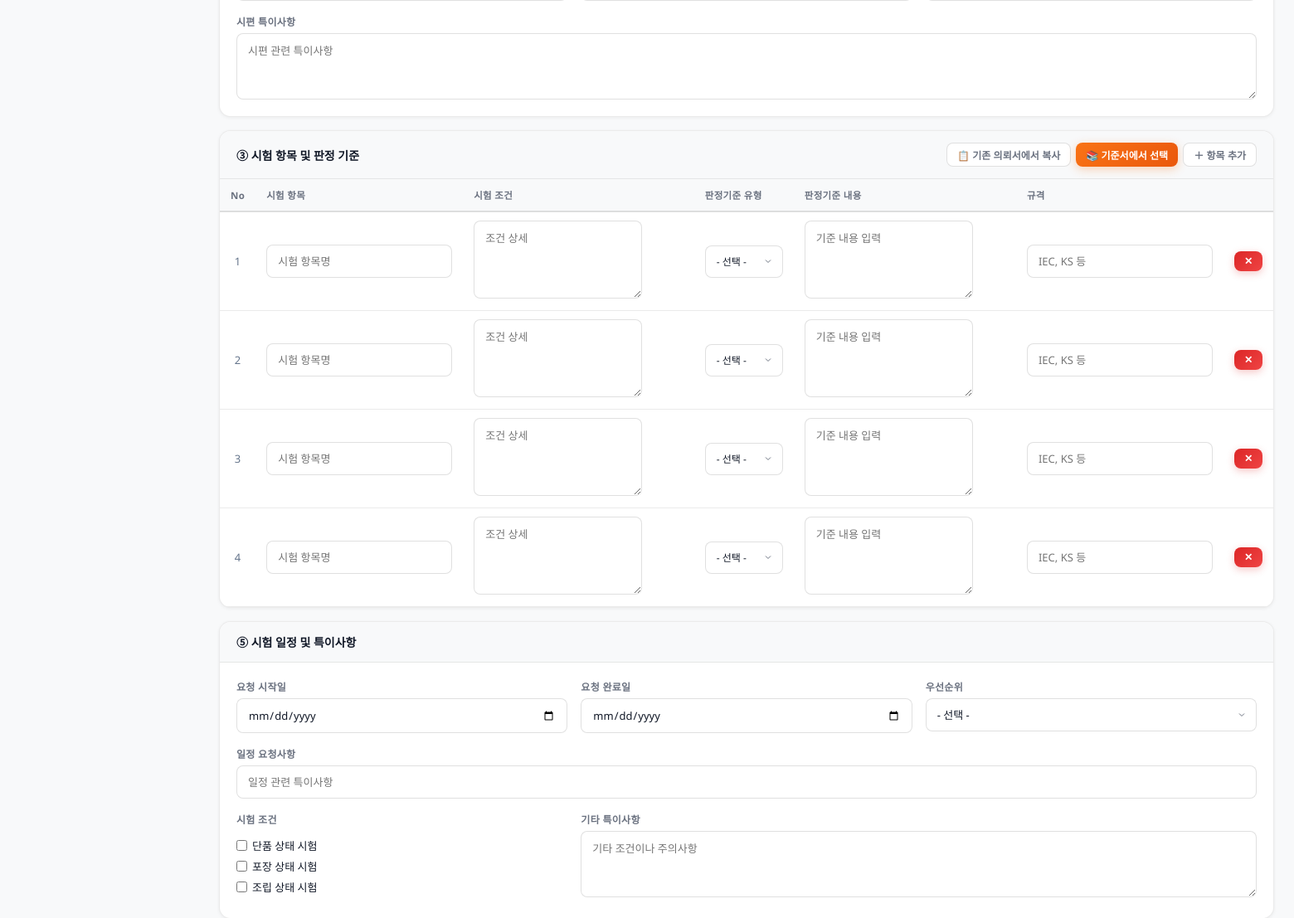
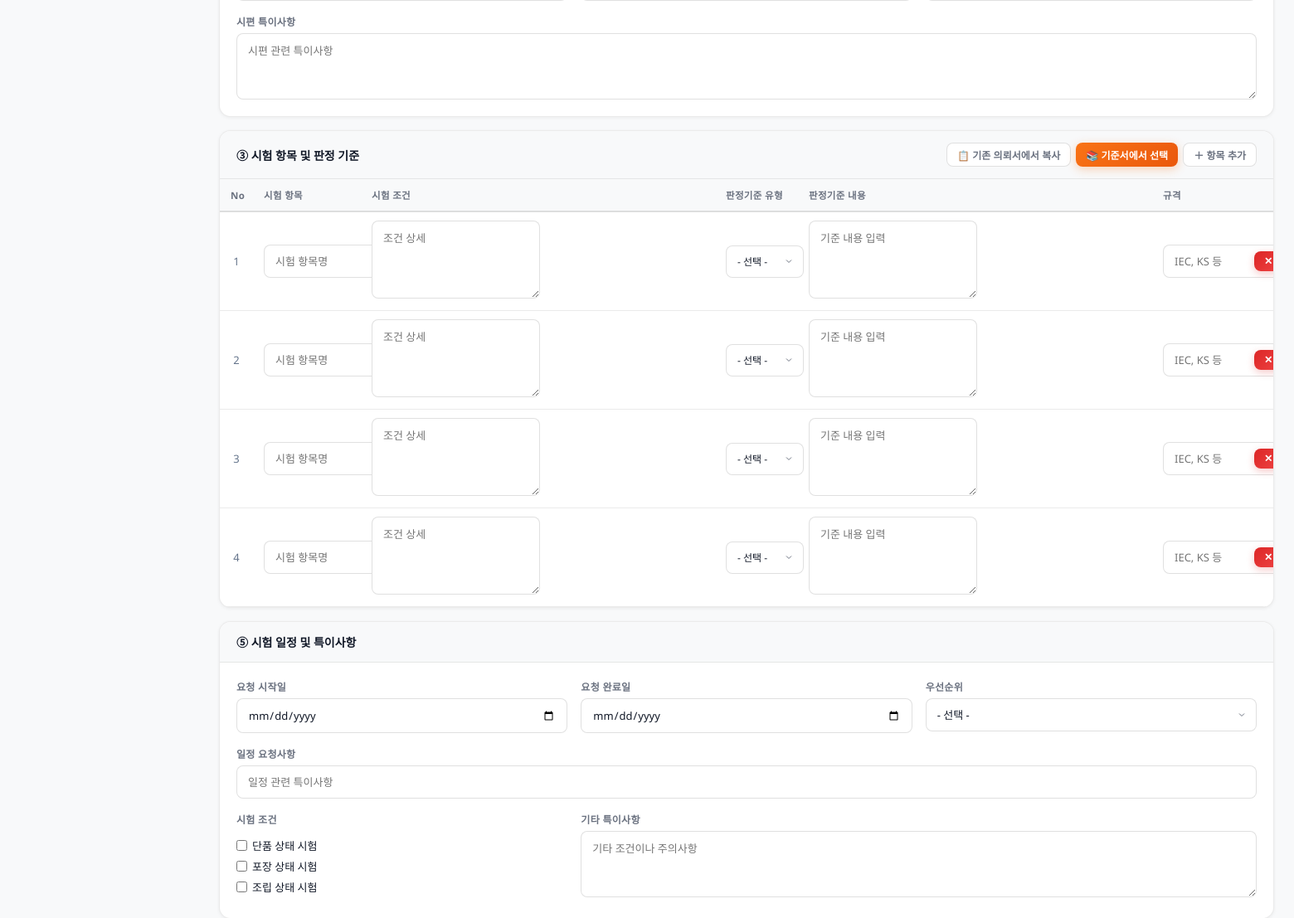
Before and after one commit to chojagal-ops/rtms, a Flask app: page /requests/new in a window 1560 px wide. Shown: the part 931-2038 px from the top of the page at 83% size. Run offline with Flask 3, Linux system fonts and the light colour scheme; a user stored in the database is signed in.

Commit message:
Expand test condition and criterion columns to fill available width
Co-Authored-By: Claude Sonnet 4.6 <noreply@anthropic.com>

```diff
--- a/templates/requests/form.html
+++ b/templates/requests/form.html
@@ -190,15 +190,15 @@
     </div>
   </div>
   <div class="card-body" style="padding:0;overflow-x:auto;">
-    <table id="item_table" style="font-size:13px;min-width:1240px;">
+    <table id="item_table" style="font-size:13px;width:100%;table-layout:fixed;">
       <colgroup>
         <col style="width:40px;">
         <col style="width:130px;">
-        <col style="width:420px;">
+        <col><!-- 시험 조건: 나머지 공간 분할 -->
         <col style="width:100px;">
-        <col style="width:380px;">
-        <col style="width:120px;">
-        <col style="width:40px;">
+        <col><!-- 판정기준 내용: 나머지 공간 분할 -->
+        <col style="width:110px;">
+        <col style="width:36px;">
       </colgroup>
       <thead>
         <tr>
```
